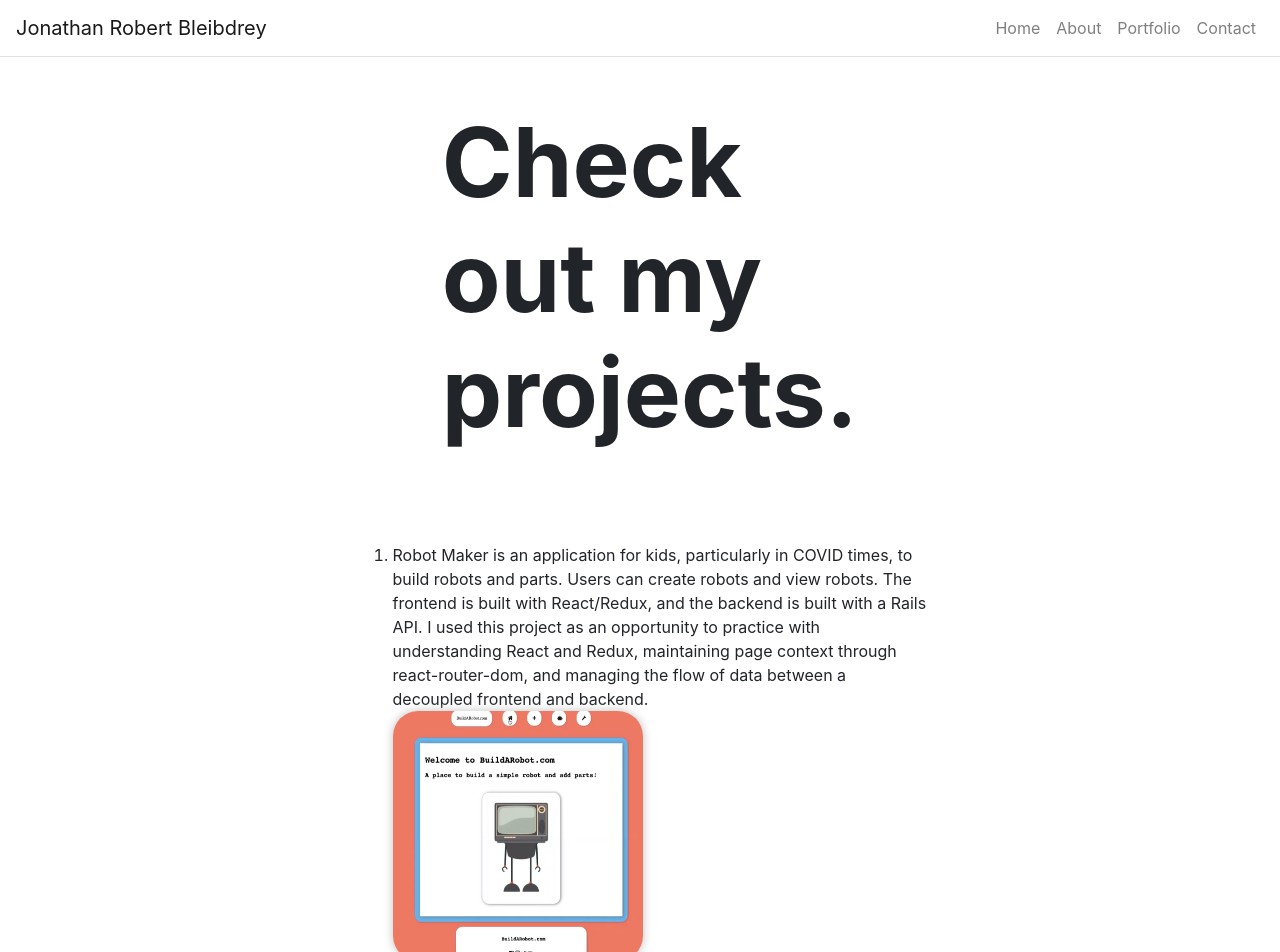
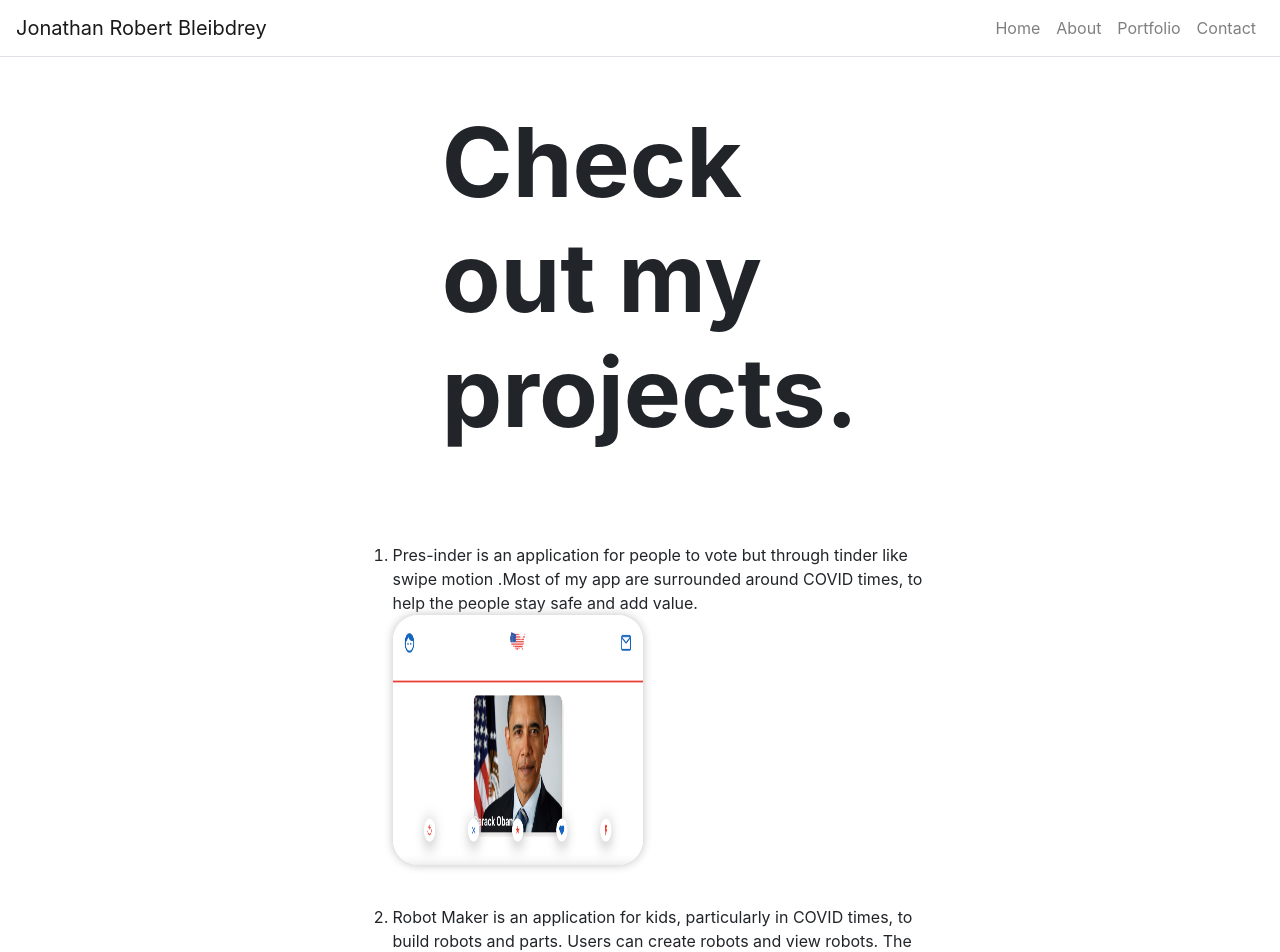
Before and after one commit to jonbleibdrey/personal_site, a React (Create React App) app: page /portfolio in a window 1280 px wide. Shown: the top 952 px of the page. Built offline with nearby package versions, Linux system fonts and the light colour scheme.

Commit message:
created info

```diff
--- a/src/pages/PortfolioPage.js
+++ b/src/pages/PortfolioPage.js
@@ -6,6 +6,7 @@ import Col from 'react-bootstrap/Col'
 import Row from 'react-bootstrap/Row'
 import Foodtruck from "../assets/images/foodtruck.png";
 import Robot from "../assets/images/robot.png";
+import President from "../assets/images/president.png";
 import Journal from "../assets/images/journal.png";
 
 const PortfolioPage = (props) => {
@@ -19,12 +20,10 @@ const PortfolioPage = (props) => {
                 <ol>
                 <li>
                 <p>
-                Robot Maker is an application for kids, particularly in COVID times, to build robots and parts.
-                Users can create robots and view robots.
-                The frontend is built with React/Redux, and the backend is built with a Rails API.
-                I used this project as an opportunity to practice with understanding React and Redux, maintaining page context through react-router-dom, and managing the flow of data between a decoupled frontend and backend.
+                Pres-inder is an application for people to vote but through tinder like swipe motion .Most of my app are surrounded around COVID times, to help the people stay safe and add value.
+
                 <br/>
-                <a href="https://github.com/jonbleibdrey/robot_maker"> <img className="g-card-image"  src={Robot} alt='robotmaker app'/> </a>
+                <a href="https://tinder-clone-9d53e.web.app/"> <img className="g-card-image"  src={President} alt='tinder clone app'/> </a>
                 </p>
                 </li>
                 <br/>
```
Also changed, not shown: src/assets/images/president.png (added).
